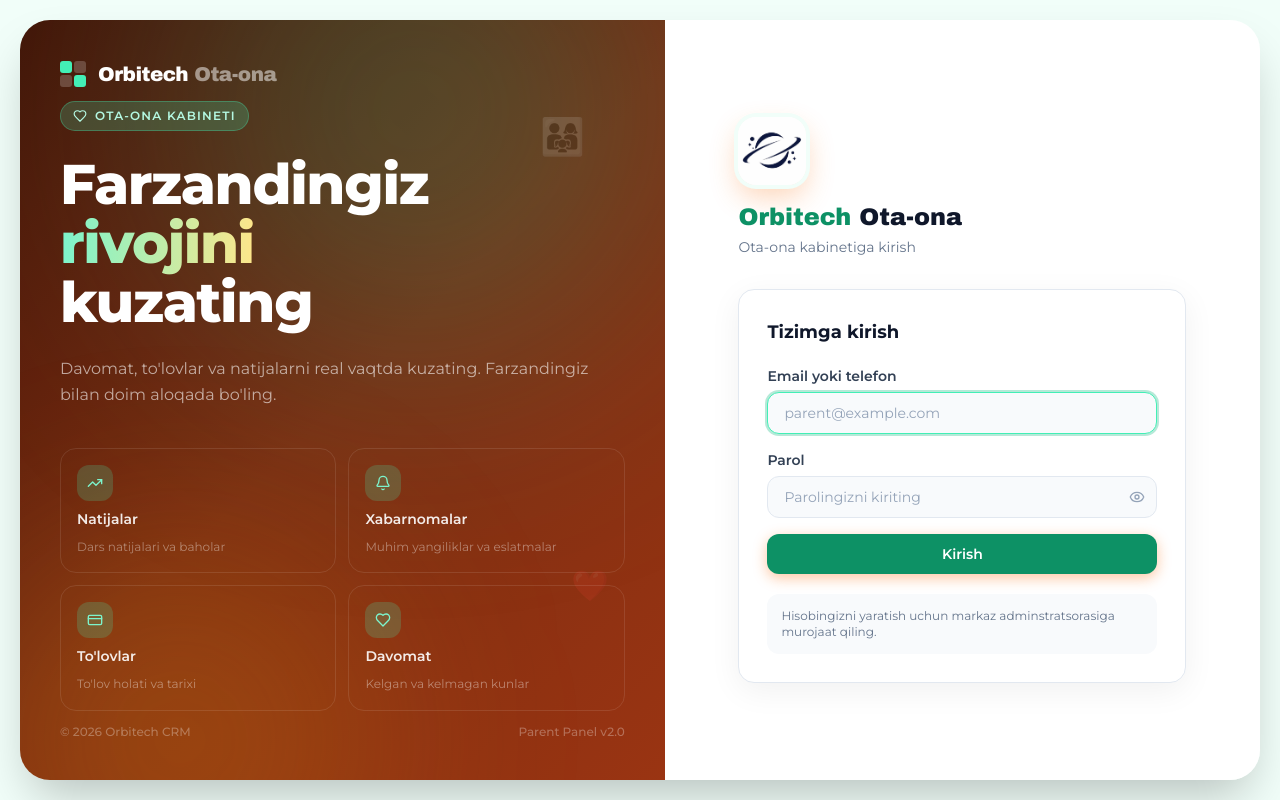
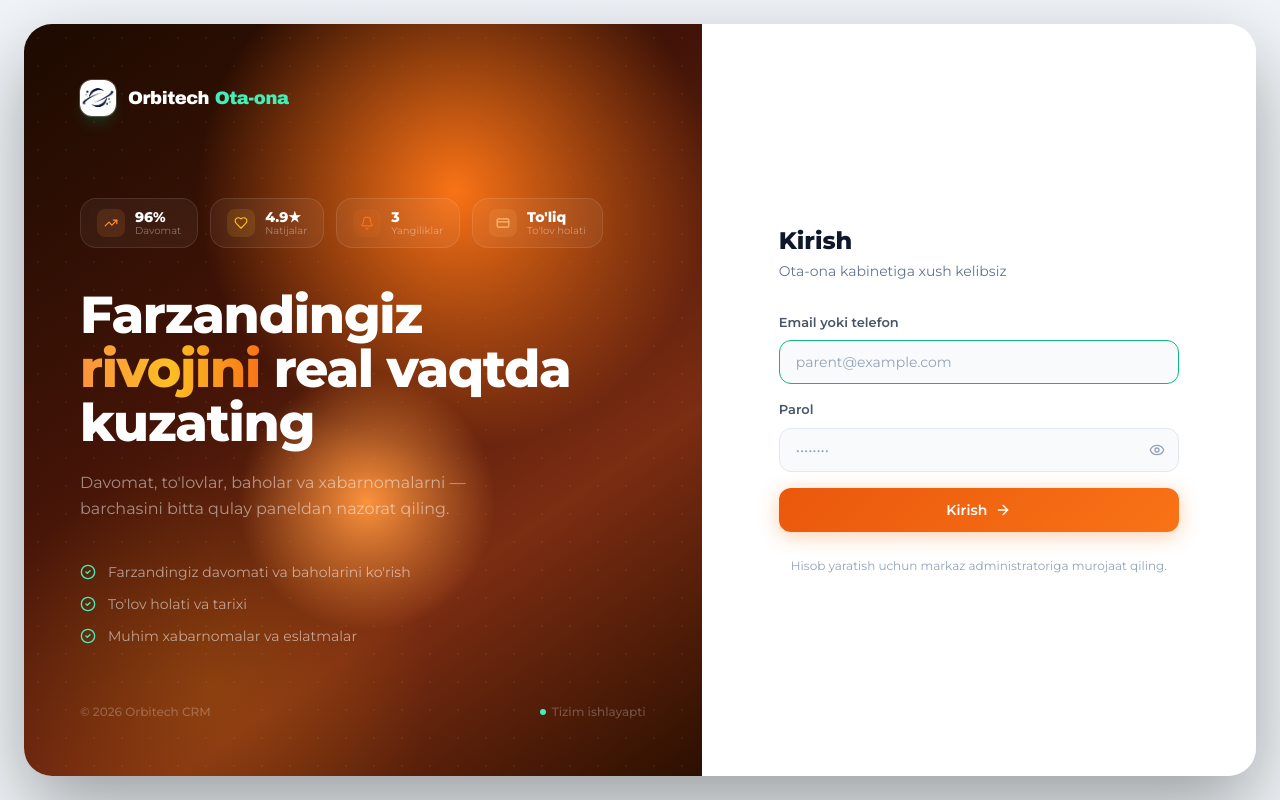
Before and after one commit to usmon717n/orbitechcrm-parent, a Next.js app: page /auth/login in a window 1280 px wide. Built offline with nearby package versions, Linux system fonts and the light colour scheme; no server answers.

Commit message:
Redesign login page with warm orange dot-grid layout

```diff
--- a/src/app/auth/login/page.tsx
+++ b/src/app/auth/login/page.tsx
@@ -5,7 +5,7 @@
 import { useAuthStore, readAuthFromStorage } from '@/store/auth.store'
 import { authApi } from '@/lib/api'
 import toast from 'react-hot-toast'
-import { Eye, EyeOff, Heart, Bell, CreditCard, TrendingUp } from 'lucide-react'
+import { Eye, EyeOff, Heart, Bell, CreditCard, TrendingUp, ArrowRight, CheckCircle2 } from 'lucide-react'
 import { useI18n } from '@/lib/i18n'
 
 export default function LoginPage() {
@@ -41,7 +41,7 @@
     try {
       const res = await authApi.login(identifier.trim(), password.trim(), tenantSlug)
       const { access_token, refresh_token, user, tenant } = res.data
-      if (user.role !== 'PARENT') { toast.error("Bu panel faqat ota-onalar uchun"); return }
+      if (user.role !== 'PARENT') { toast.error("Bu panel faqat ota-onalar uchun"); setLoading(false); return }
       setAuth(user, access_token, refresh_token, tenant ?? undefined)
       toast.success(`Xush kelibsiz, ${user.firstName}!`)
       router.replace('/parent')
@@ -54,104 +54,146 @@
   if (!ready) return <div className="min-h-screen flex items-center justify-center bg-orange-950"><div className="w-8 h-8 border-4 border-orange-400 border-t-transparent rounded-full animate-spin" /></div>
 
   return (
-    <div className="min-h-[100dvh] bg-orange-50 dark:bg-slate-950 lg:h-[100dvh] lg:overflow-hidden lg:p-5">
-      <div className="mx-auto flex min-h-[100dvh] w-full max-w-[1480px] overflow-hidden lg:h-full lg:min-h-0 lg:rounded-[30px] lg:shadow-2xl">
+    <div className="min-h-[100dvh] bg-slate-100 dark:bg-slate-950 lg:h-[100dvh] lg:overflow-hidden lg:p-4 xl:p-6">
+      <div className="mx-auto flex min-h-[100dvh] w-full max-w-[1440px] overflow-hidden lg:h-full lg:min-h-0 lg:rounded-[28px] lg:shadow-[0_32px_80px_rgba(0,0,0,0.35)]">
 
-        {/* LEFT — Parent Hero (warm & family) */}
-        <section className="relative hidden w-[52%] lg:flex flex-col justify-between overflow-hidden p-10 text-white" style={{ background: 'linear-gradient(135deg, #431407 0%, #7c2d12 50%, #9a3412 100%)' }}>
-          <div className="absolute -top-40 right-0 h-[500px] w-[500px] rounded-full bg-orange-500/25 blur-[130px] pointer-events-none" />
-          <div className="absolute -bottom-40 -left-10 h-[400px] w-[400px] rounded-full bg-amber-500/20 blur-[100px] pointer-events-none" />
+        {/* ── LEFT ─────────────────────────────────────── */}
+        <section className="relative hidden w-[55%] lg:flex flex-col overflow-hidden select-none"
+          style={{ background: 'linear-gradient(145deg,#1c0a00 0%,#431407 40%,#7c2d12 70%,#2c0f00 100%)' }}>
 
-          {/* Decoration */}
-          <div className="absolute top-24 right-20 text-4xl opacity-15">👨‍👩‍👧</div>
-          <div className="absolute bottom-44 right-14 text-3xl opacity-15">❤️</div>
-
-          {/* Brand */}
-          <div className="relative z-10 flex items-center gap-3">
-            <div className="flex flex-col gap-[2px]">
-              <div className="flex gap-[2px]"><div className="h-3 w-3 rounded-[3px] bg-orange-400" /><div className="h-3 w-3 rounded-[3px] bg-white/20" /></div>
-              <div className="flex gap-[2px]"><div className="h-3 w-3 rounded-[3px] bg-white/20" /><div className="h-3 w-3 rounded-[3px] bg-orange-400" /></div>
-            </div>
-            <span className="font-brand text-xl tracking-tight">Orbitech <span className="text-white/50 font-medium">Ota-ona</span></span>
+          {/* Background layers */}
+          <div className="absolute inset-0 pointer-events-none">
+            {/* Dot grid */}
+            <div className="absolute inset-0 opacity-[0.055]"
+              style={{ backgroundImage: 'radial-gradient(#fed7aa 1px,transparent 1px)', backgroundSize: '28px 28px' }} />
+            {/* Glow blobs */}
+            <div className="absolute top-[-15%] right-[-5%] w-[560px] h-[560px] rounded-full opacity-28"
+              style={{ background: 'radial-gradient(circle,#f97316,transparent 65%)' }} />
+            <div className="absolute bottom-[-20%] left-[-8%] w-[480px] h-[480px] rounded-full opacity-20"
+              style={{ background: 'radial-gradient(circle,#f59e0b,transparent 65%)' }} />
+            <div className="absolute top-[45%] left-[30%] w-[280px] h-[280px] rounded-full opacity-13"
+              style={{ background: 'radial-gradient(circle,#fb923c,transparent 65%)' }} />
           </div>
 
-          {/* Hero */}
-          <div className="relative z-10 max-w-xl">
-            <div className="inline-flex items-center gap-2 px-3 py-1.5 rounded-full bg-orange-400/20 border border-orange-400/30 text-orange-200 text-xs font-semibold mb-6 tracking-widest uppercase">
-              <Heart className="w-3.5 h-3.5" /> Ota-ona kabineti
+          <div className="relative z-10 flex flex-col h-full p-10 xl:p-14">
+            {/* Brand */}
+            <div className="flex items-center gap-3 mb-auto">
+              <div className="w-9 h-9 rounded-xl overflow-hidden ring-1 ring-white/20 shadow-lg shadow-orange-500/20">
+                <Image src="/logo/image.png" alt="logo" width={36} height={36} className="w-full h-full object-cover" />
               </div>
-            <h1 className="text-[44px] xl:text-[56px] font-extrabold leading-[1.05] tracking-tight mb-6">
-              Farzandingiz <br />
-              <span className="text-transparent bg-clip-text bg-gradient-to-r from-orange-300 to-amber-200">rivojini</span><br />
+              <span className="font-brand text-lg text-white tracking-tight">Orbitech <span className="text-orange-400">Ota-ona</span></span>
+            </div>
+
+            {/* Hero content */}
+            <div className="mt-16 mb-10">
+              {/* Stats */}
+              <div className="flex gap-3 mb-10 flex-wrap">
+                {[
+                  { icon: TrendingUp, val: '96%', label: "Davomat", color: '#fb923c' },
+                  { icon: Heart, val: '4.9★', label: "Natijalar", color: '#fbbf24' },
+                  { icon: Bell, val: '3', label: "Yangiliklar", color: '#f97316' },
+                  { icon: CreditCard, val: "To'liq", label: "To'lov holati", color: '#fdba74' },
+                ].map(({ icon: Icon, val, label, color }) => (
+                  <div key={label} className="flex items-center gap-2.5 px-4 py-2.5 rounded-2xl border border-white/10 backdrop-blur-sm"
+                    style={{ background: 'rgba(255,255,255,0.05)' }}>
+                    <div className="w-7 h-7 rounded-lg flex items-center justify-center shrink-0"
+                      style={{ background: color + '22' }}>
+                      <Icon className="w-3.5 h-3.5" style={{ color }} />
+                    </div>
+                    <div>
+                      <p className="text-sm font-black text-white leading-none">{val}</p>
+                      <p className="text-[10px] text-white/40 mt-0.5 leading-none">{label}</p>
+                    </div>
+                  </div>
+                ))}
+              </div>
+
+              <h1 className="text-[40px] xl:text-[52px] font-black leading-[1.04] tracking-tight text-white mb-5">
+                Farzandingiz<br />
+                <span style={{ background: 'linear-gradient(90deg,#fb923c,#fbbf24,#f97316)', WebkitBackgroundClip: 'text', WebkitTextFillColor: 'transparent' }}>
+                  rivojini
+                </span> real vaqtda<br />
                 kuzating
               </h1>
-            <p className="text-white/60 text-base leading-relaxed mb-10">
-              Davomat, to'lovlar va natijalarni real vaqtda kuzating. Farzandingiz bilan doim aloqada bo'ling.
+              <p className="text-white/50 text-base leading-relaxed mb-10 max-w-md">
+                Davomat, to'lovlar, baholar va xabarnomalarni — barchasini bitta qulay paneldan nazorat qiling.
               </p>
-            <div className="grid grid-cols-2 gap-3">
+
+              <div className="space-y-3">
                 {[
-                { icon: TrendingUp, title: 'Natijalar', desc: "Dars natijalari va baholar" },
-                { icon: Bell, title: 'Xabarnomalar', desc: "Muhim yangiliklar va eslatmalar" },
-                { icon: CreditCard, title: "To'lovlar", desc: "To'lov holati va tarixi" },
-                { icon: Heart, title: 'Davomat', desc: 'Kelgan va kelmagan kunlar' },
-              ].map(({ icon: Icon, title, desc }) => (
-                <div key={title} className="flex flex-col gap-2 rounded-2xl border border-white/10 bg-white/6 p-4 hover:bg-white/10 transition-colors">
-                  <div className="w-9 h-9 rounded-xl bg-orange-400/20 flex items-center justify-center">
-                    <Icon className="w-4 h-4 text-orange-300" />
-                  </div>
-                  <p className="text-sm font-semibold text-white/90">{title}</p>
-                  <p className="text-xs text-white/40 leading-relaxed">{desc}</p>
+                  "Farzandingiz davomati va baholarini ko'rish",
+                  "To'lov holati va tarixi",
+                  "Muhim xabarnomalar va eslatmalar",
+                ].map(f => (
+                  <div key={f} className="flex items-center gap-3">
+                    <CheckCircle2 className="w-4 h-4 text-orange-400 shrink-0" />
+                    <span className="text-sm text-white/55">{f}</span>
                   </div>
                 ))}
               </div>
             </div>
 
-          <div className="relative z-10 flex items-center justify-between text-xs text-white/30 font-medium">
+            <div className="flex items-center justify-between text-xs text-white/25 font-medium mt-auto">
               <span>© {new Date().getFullYear()} Orbitech CRM</span>
-            <span>Parent Panel v2.0</span>
+              <span className="flex items-center gap-1.5">
+                <span className="w-1.5 h-1.5 rounded-full bg-orange-400 animate-pulse" />Tizim ishlayapti
+              </span>
+            </div>
           </div>
         </section>
 
-        {/* RIGHT — Form */}
-        <section className="flex flex-1 items-center justify-center bg-white dark:bg-slate-900 px-6 py-10 lg:px-12">
-          <div className="w-full max-w-md">
-            <div className="mb-8 flex flex-col items-center lg:items-start">
-              <div className="mb-4 w-[68px] h-[68px] rounded-[18px] overflow-hidden shadow-[0_12px_28px_rgba(249,115,22,0.3)] ring-4 ring-orange-50 dark:ring-orange-900/30">
-                <Image src="/logo/image.png" alt="logo" width={68} height={68} className="object-cover w-full h-full" priority />
+        {/* ── RIGHT ────────────────────────────────────── */}
+        <section className="flex flex-1 items-center justify-center bg-white dark:bg-[#1a0a00] px-6 py-10 sm:px-8 lg:px-12 xl:px-16">
+          <div className="w-full max-w-[400px]">
+            {/* Mobile brand */}
+            <div className="flex lg:hidden items-center gap-2.5 mb-8 justify-center">
+              <div className="w-8 h-8 rounded-xl overflow-hidden">
+                <Image src="/logo/image.png" alt="logo" width={32} height={32} className="w-full h-full object-cover" />
               </div>
-              <h1 className="font-brand text-2xl"><span className="text-orange-600">Orbitech</span> <span className="text-slate-900 dark:text-white">Ota-ona</span></h1>
-              <p className="text-slate-500 dark:text-slate-400 text-sm mt-1">Ota-ona kabinetiga kirish</p>
+              <span className="font-brand text-lg text-slate-900 dark:text-white">Orbitech <span className="text-orange-600">Ota-ona</span></span>
             </div>
 
-            <div className="bg-white dark:bg-slate-800/60 rounded-2xl border border-slate-200 dark:border-slate-700/60 shadow-[0_8px_32px_rgba(0,0,0,0.06)] p-7">
-              <h2 className="text-lg font-bold text-slate-900 dark:text-white mb-5">Tizimga kirish</h2>
-              {tenantSlug && <p className="text-xs text-orange-500 font-semibold mb-4 uppercase tracking-widest">{tenantSlug}</p>}
+            <div className="mb-8">
+              <h2 className="text-2xl font-black text-slate-900 dark:text-white mb-1">Kirish</h2>
+              <p className="text-sm text-slate-500 dark:text-slate-400">Ota-ona kabinetiga xush kelibsiz</p>
+              {tenantSlug && <div className="mt-3 inline-flex items-center gap-1.5 px-3 py-1 rounded-full bg-orange-50 dark:bg-orange-500/10 text-orange-600 dark:text-orange-400 text-xs font-semibold">{tenantSlug}</div>}
+            </div>
+
             <form onSubmit={handleSubmit} className="space-y-4">
               <div>
-                  <label className="block text-sm font-semibold text-slate-700 dark:text-slate-300 mb-1.5">Email yoki telefon</label>
-                  <input className="w-full px-4 py-2.5 rounded-xl border border-slate-200 dark:border-slate-600 bg-slate-50 dark:bg-slate-700/50 text-slate-900 dark:text-white text-sm outline-none focus:ring-2 focus:ring-orange-500/30 focus:border-orange-400 transition-all placeholder:text-slate-400"
-                    type="text" placeholder="parent@example.com" value={identifier} autoFocus autoComplete="username"
-                    onChange={(e) => setIdentifier(e.target.value)} />
+                <label className="block text-[13px] font-semibold text-slate-600 dark:text-slate-400 mb-2">Email yoki telefon</label>
+                <input
+                  className="w-full h-11 px-4 rounded-xl border border-slate-200 dark:border-slate-700 bg-slate-50 dark:bg-slate-800/60 text-slate-900 dark:text-white text-sm outline-none transition-all focus:border-orange-500 focus:ring-3 focus:ring-orange-500/15 placeholder:text-slate-400 dark:placeholder:text-slate-600"
+                  type="text" placeholder="parent@example.com"
+                  value={identifier} autoFocus autoComplete="username"
+                  onChange={e => setIdentifier(e.target.value)} />
               </div>
               <div>
-                  <label className="block text-sm font-semibold text-slate-700 dark:text-slate-300 mb-1.5">Parol</label>
+                <label className="block text-[13px] font-semibold text-slate-600 dark:text-slate-400 mb-2">Parol</label>
                 <div className="relative">
-                    <input className="w-full px-4 py-2.5 pr-10 rounded-xl border border-slate-200 dark:border-slate-600 bg-slate-50 dark:bg-slate-700/50 text-slate-900 dark:text-white text-sm outline-none focus:ring-2 focus:ring-orange-500/30 focus:border-orange-400 transition-all placeholder:text-slate-400"
-                      type={showPwd ? 'text' : 'password'} placeholder="Parolingizni kiriting" value={password} autoComplete="current-password"
-                      onChange={(e) => setPassword(e.target.value)} />
-                    <button type="button" tabIndex={-1} onClick={() => setShowPwd(v => !v)} className="absolute right-3 top-1/2 -translate-y-1/2 text-slate-400 hover:text-slate-600">
+                  <input
+                    className="w-full h-11 px-4 pr-11 rounded-xl border border-slate-200 dark:border-slate-700 bg-slate-50 dark:bg-slate-800/60 text-slate-900 dark:text-white text-sm outline-none transition-all focus:border-orange-500 focus:ring-3 focus:ring-orange-500/15 placeholder:text-slate-400 dark:placeholder:text-slate-600"
+                    type={showPwd ? 'text' : 'password'} placeholder="••••••••"
+                    value={password} autoComplete="current-password"
+                    onChange={e => setPassword(e.target.value)} />
+                  <button type="button" tabIndex={-1} onClick={() => setShowPwd(v => !v)}
+                    className="absolute right-3.5 top-1/2 -translate-y-1/2 text-slate-400 hover:text-slate-600 dark:hover:text-slate-300 transition-colors">
                     {showPwd ? <EyeOff className="w-4 h-4" /> : <Eye className="w-4 h-4" />}
                   </button>
                 </div>
               </div>
-                <button type="submit" disabled={loading} className="w-full py-2.5 rounded-xl bg-orange-600 hover:bg-orange-700 active:scale-[0.98] text-white font-semibold text-sm transition-all shadow-[0_4px_14px_rgba(249,115,22,0.4)] disabled:opacity-60 mt-2">
-                  {loading ? <span className="flex items-center justify-center gap-2"><span className="w-4 h-4 border-2 border-white border-t-transparent rounded-full animate-spin" />Kirilmoqda...</span> : 'Kirish'}
+              <button type="submit" disabled={loading}
+                className="w-full h-11 rounded-xl font-semibold text-sm text-white flex items-center justify-center gap-2 transition-all active:scale-[0.98] disabled:opacity-50"
+                style={{ background: loading ? '#ea580c' : 'linear-gradient(135deg,#ea580c,#f97316)', boxShadow: '0 4px 20px rgba(249,115,22,0.35)' }}>
+                {loading
+                  ? <><span className="w-4 h-4 border-2 border-white border-t-transparent rounded-full animate-spin" />Kirilmoqda...</>
+                  : <>Kirish <ArrowRight className="w-4 h-4" /></>}
               </button>
             </form>
-              <div className="mt-5 p-3.5 bg-slate-50 dark:bg-slate-700/40 rounded-xl text-xs text-slate-500 dark:text-slate-400">
-                Hisobingizni yaratish uchun markaz adminstratsorasiga murojaat qiling.
-              </div>
-            </div>
+
+            <p className="mt-6 text-[12px] text-slate-400 dark:text-slate-600 text-center leading-relaxed">
+              Hisob yaratish uchun markaz administratoriga murojaat qiling.
+            </p>
           </div>
         </section>
       </div>
```
Lines whose indentation alone changed are shown as unchanged.
